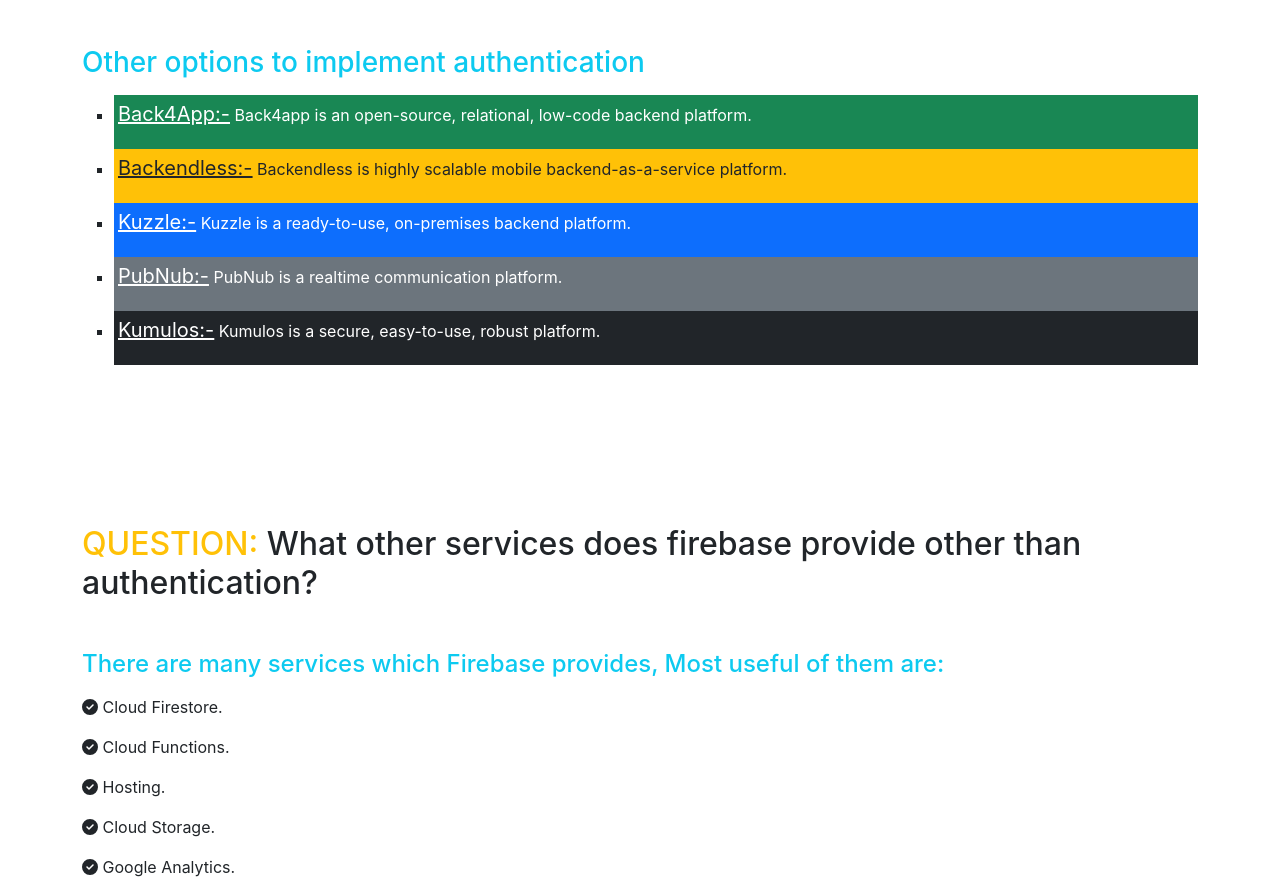
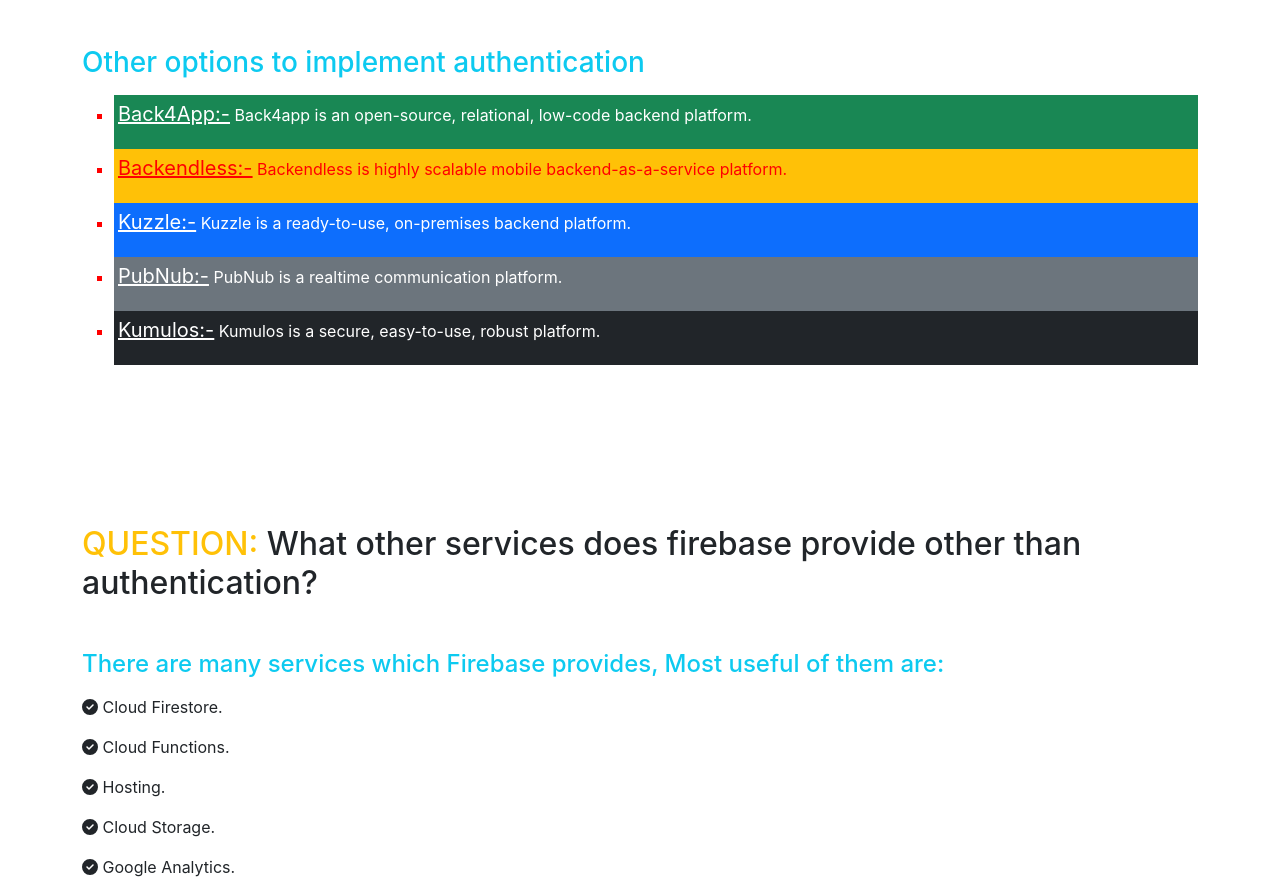
Before and after one commit to khaled39ab/Dental-Cure-Independent-Service-Provider, a React (Create React App) app: page /blogs in a window 1280 px wide. Shown: the part 1246-2138 px from the top of the page. Built offline with nearby package versions, Linux system fonts and the light colour scheme; no server answers.

Commit message:
edit somethings

```diff
--- a/src/Pages/Blogs/Blogs.js
+++ b/src/Pages/Blogs/Blogs.js
@@ -96,7 +96,7 @@
                     </ListGroup.Item>
                 </ListGroup>
                 <h3 className='text-info mt-5 mb-3'>Other options to implement authentication</h3>
-                <ul style={{ listStyleType: 'square' }}>
+                <ul style={{ listStyleType: 'square', color:'red'}}>
                     <li className='bg-success p-1'>
                         <p className='text-white'><span className='fs-5 text-decoration-underline'>Back4App:-</span> Back4app is an open-source, relational, low-code backend platform.</p>
                     </li>
```
